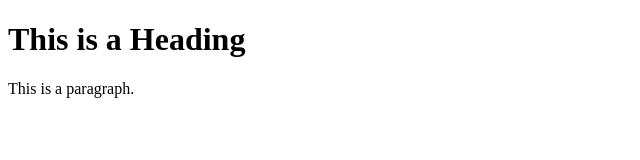
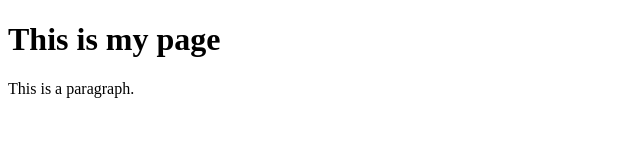
Before and after one commit to NorthS3ctor101/sampleproject, a plain HTML site: page index.html in a window 1280 px wide. Shown: the whole page, without its empty margins (0-640 px from the left). Drawn offline with Linux system fonts and the light colour scheme.

Commit message:
modified:   index.html

```diff
--- a/index.html
+++ b/index.html
@@ -5,7 +5,7 @@
 </head>
 <body>
 
-<h1>This is a Heading</h1>
+<h1>This is my page</h1>
 <p>This is a paragraph.</p>
 
 </body>
```
